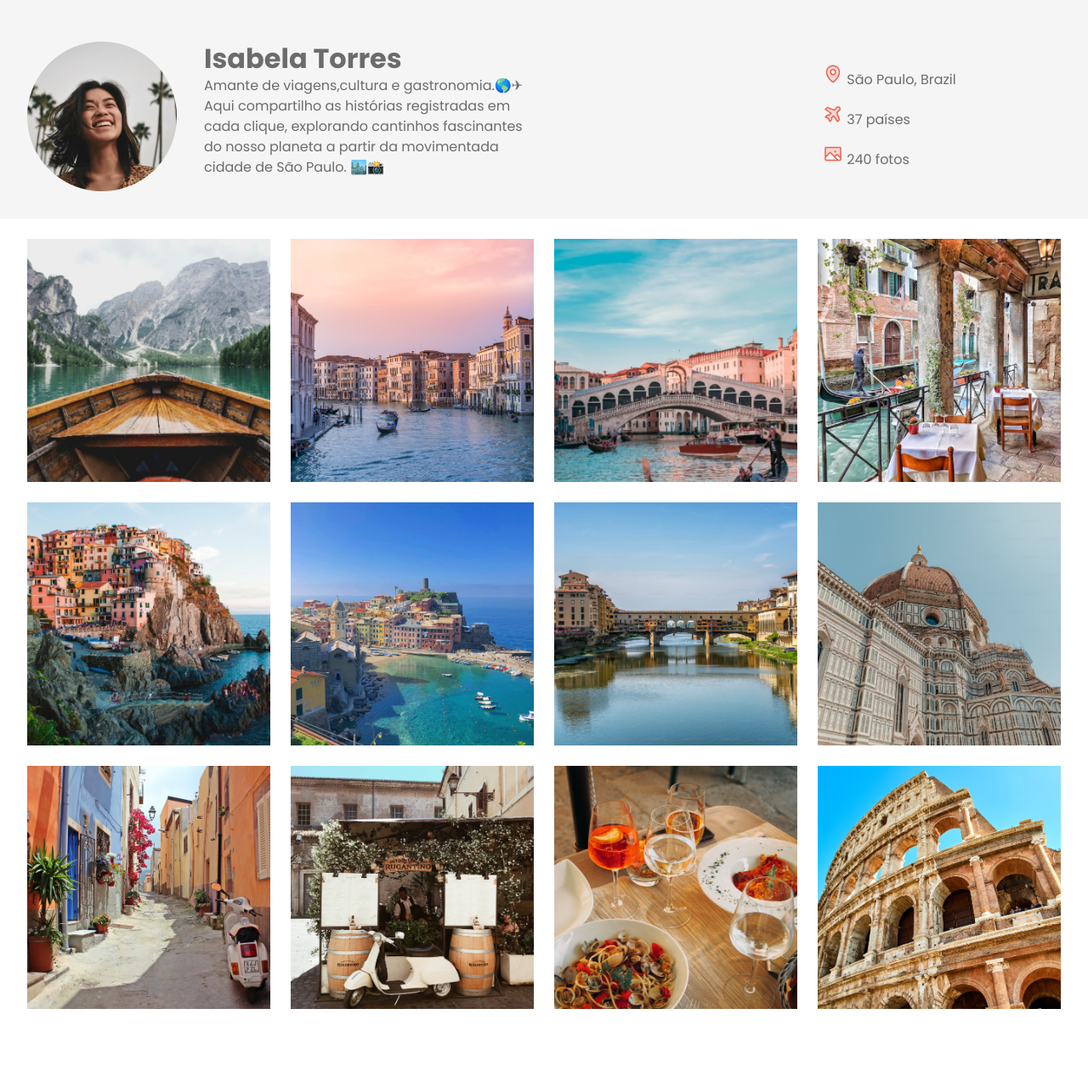
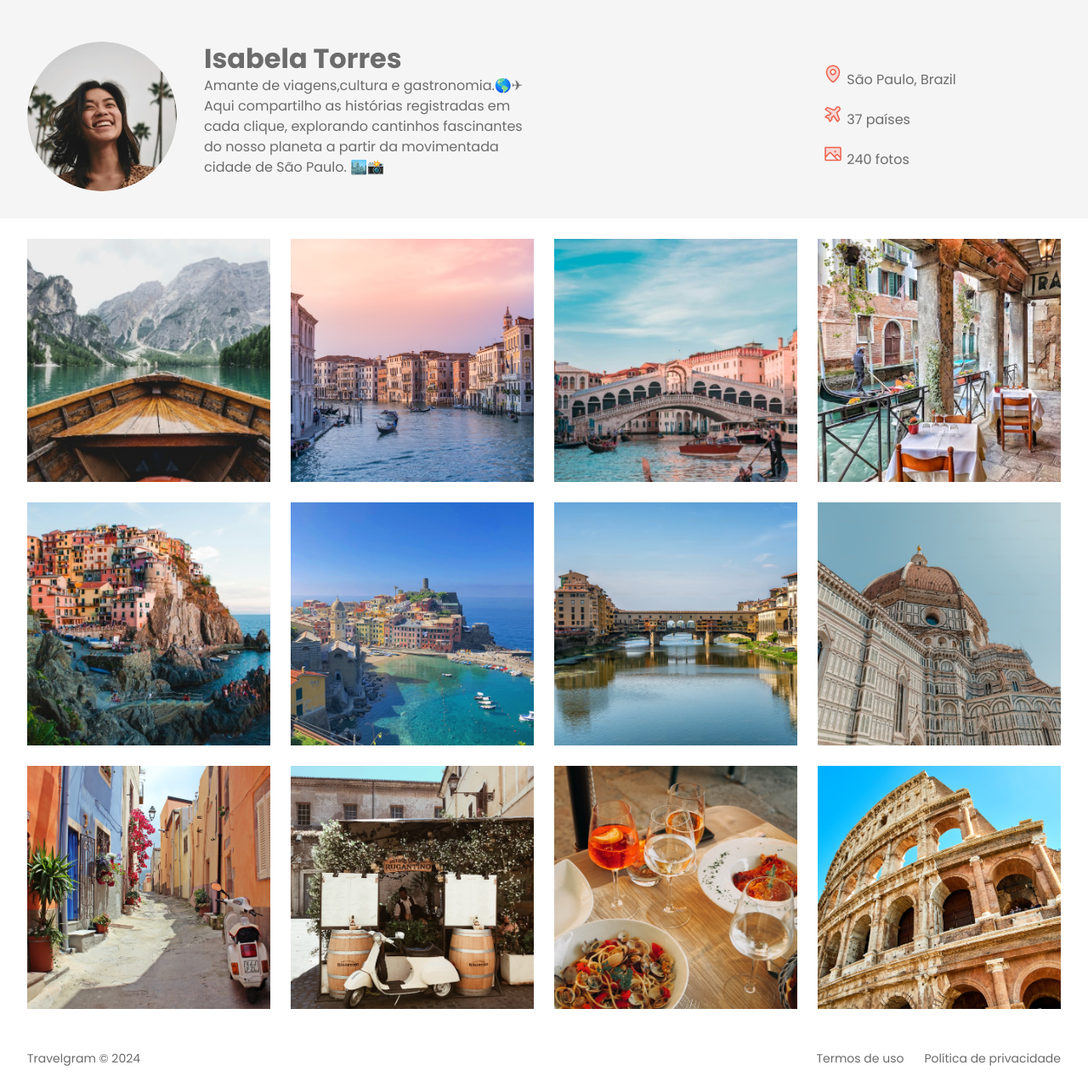
Before and after one commit to lelisson/Projeto-Traveglram, a plain HTML site: page index.html in a window 1280 px wide. Shown: the part 86-1366 px from the top of the page at 85% size. Before the commit the page ends 1297 px from the top, so only its background shows below. Drawn offline with Linux system fonts and the light colour scheme.

Commit message:
projeto finalizado!

```diff
--- a/index.html
+++ b/index.html
@@ -76,5 +76,11 @@
     <img src="assets/images/Image 11.png" alt="...">
     <img src="assets/images/Image 12.png" alt="...">
   </main>
+
+  <footer class="container">
+    <span>Travelgram © 2024</span>
+    <span>Termos de uso </span>
+    <span>Política de privacidade</span>
+  </footer>
 </body>
 </html>
--- /dev/null
+++ b/styles/footer.css
@@ -0,0 +1,13 @@
+footer {
+  display: flex;
+  padding-block: 24px;
+  font: 14px/150% var(--font-family);
+}
+
+footer span:nth-child(1) {
+  margin-right: auto;
+}
+
+footer span:nth-child(2) {
+  margin-right: 24px;
+}
--- a/styles/header.css
+++ b/styles/header.css
@@ -17,6 +17,14 @@ header .container {
 #profile > div {
   max-width: 384px;
 }
+
+#profile img {
+  width: 176px;
+  height: 176px;
+  object-fit: cover;
+  border-radius: 50%;
+}
+
 #profile h1 {
   font: var(--text-lg);
   color: var(--text-color-primary)
--- a/styles/index.css
+++ b/styles/index.css
@@ -2,3 +2,4 @@
 @import url(nav.css);
 @import url(header.css);
 @import url(main.css);
+@import url(footer.css);
```
